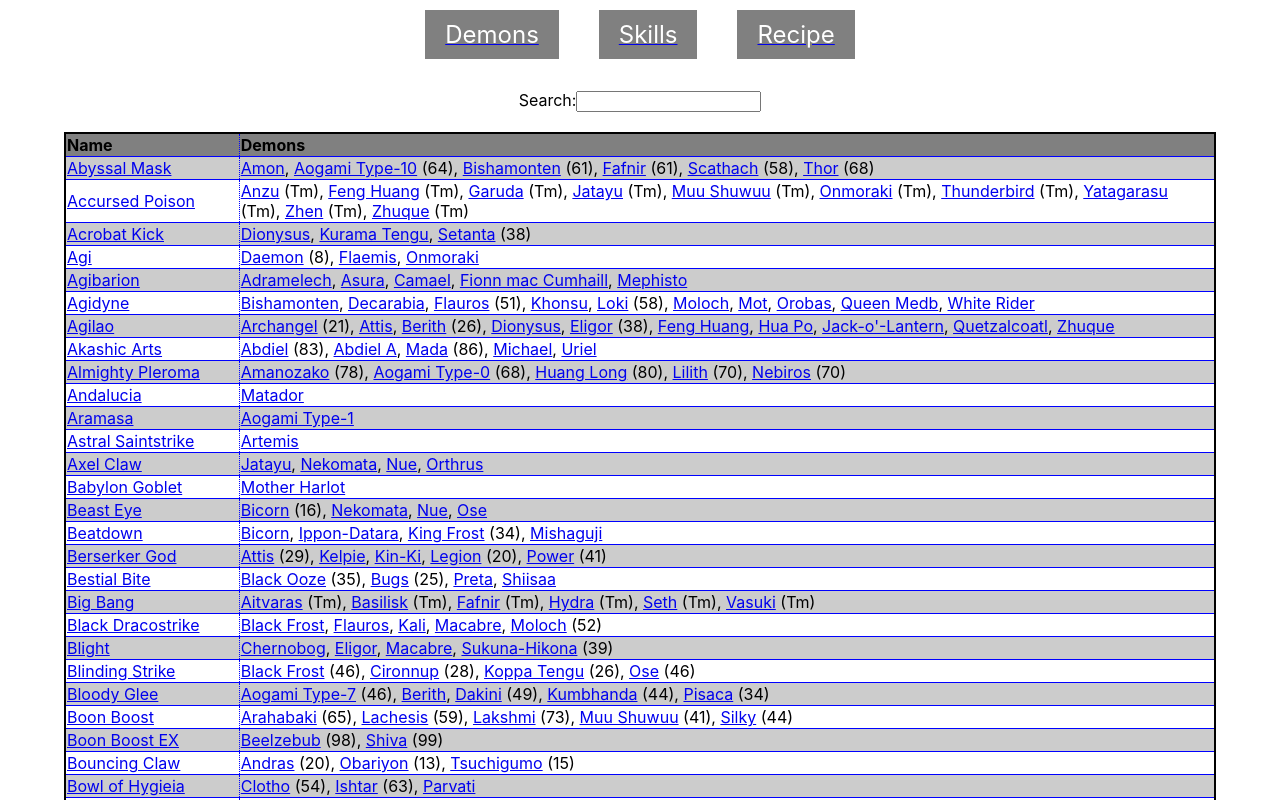
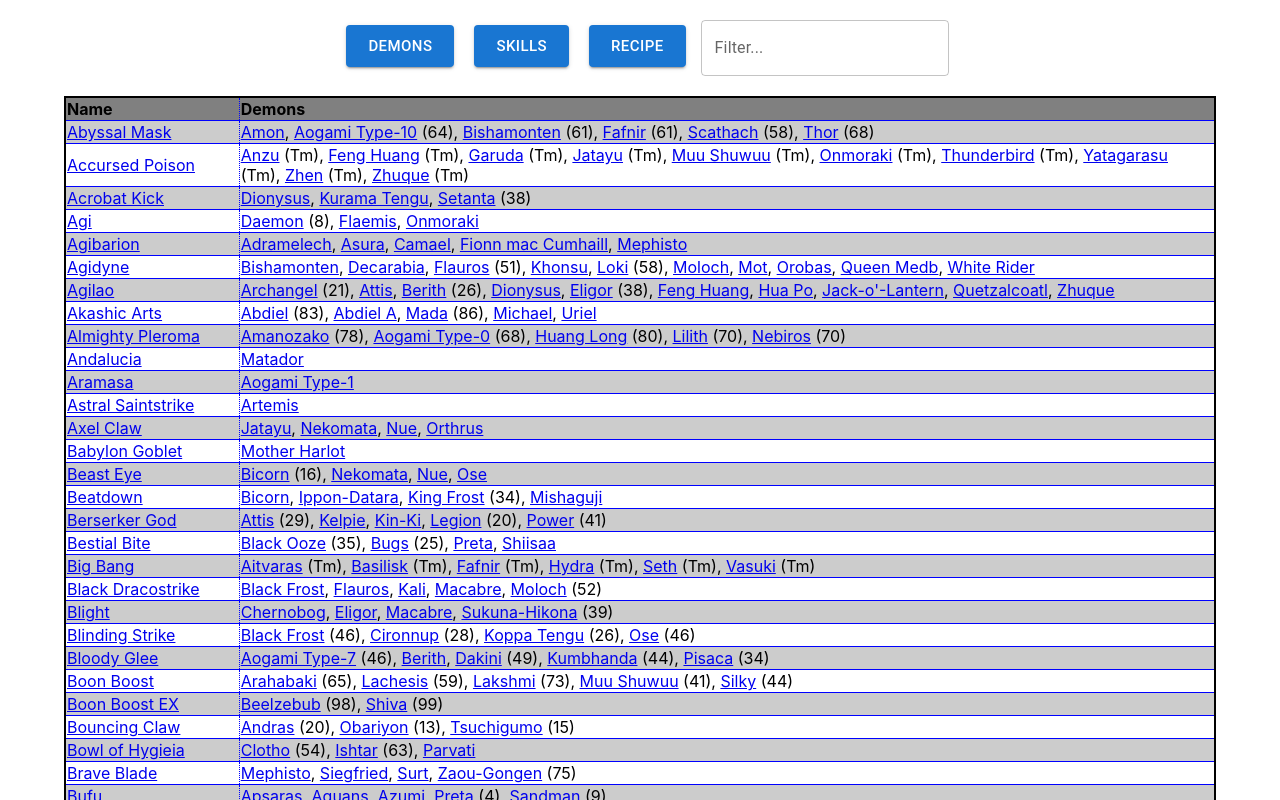
Before and after one commit to Achamoth/smt-calculator, a React (Create React App) app: page /smt-calculator/skills in a window 1280 px wide. Shown: the top 800 px of the page. Built offline with nearby package versions, Linux system fonts and the light colour scheme.

Commit message:
Refactors and improvements

```diff
--- a/src/DemonTable.css
+++ b/src/DemonTable.css
@@ -1,7 +1,7 @@
 .centeredContainer {
   display: flex;
   justify-content: center;
-  padding-top: 20px;
+  margin-top: 20px;
 }
 
 .demonTableContents {
--- a/src/DemonTable.js
+++ b/src/DemonTable.js
@@ -2,74 +2,22 @@ import "./DemonTable.css";
 import { NavBar } from "./NavBar.js";
 import { Link } from "react-router-dom";
 import { useState } from "react";
+import {
+  DemonAttributes,
+  compareDemons,
+  demonResist,
+  ElementalResistances,
+} from "./utils/demon_utils.js";
+import { objectToArray } from "./utils/general_utils";
 
-const sortingOrders = {
-  LEVEL: "level",
-  RACE: "race",
-  NAME: "name",
+const SortingOrders = {
+  LV: DemonAttributes.LEVEL,
+  RACE: DemonAttributes.RACE,
+  NAME: DemonAttributes.NAME,
 };
 
-const ElementalResistances = {
-  PHYS: 0,
-  FIRE: 1,
-  ICE: 2,
-  ELEC: 3,
-  WIND: 4,
-  LIGHT: 5,
-  DARK: 6,
-};
-
-function DemonResist(demon, elementalResistance) {
-  switch (demon.resistances[elementalResistance]) {
-    case "w":
-      return "wk";
-    case "s":
-      return "rs";
-    case "n":
-      return "nu";
-    case "d":
-      return "ab";
-    case "r":
-      return "rp";
-    case "-":
-    default:
-      return "-";
-  }
-}
-
-function compareDemonsByRace(d1, d2) {
-  if (d1.race === d2.race) {
-    return d1.level < d2.level ? -1 : 1;
-  }
-  return d1.race < d2.race ? -1 : 1;
-}
-
-function compareDemons(d1, d2, sort) {
-  switch (sort.sort) {
-    case sortingOrders.LEVEL:
-      return sort.ascending
-        ? d1.level < d2.level
-          ? -1
-          : 1
-        : d1.level < d2.level
-        ? 1
-        : -1;
-    case sortingOrders.NAME:
-      return sort.ascending
-        ? d1.name < d2.name
-          ? -1
-          : 1
-        : d1.name < d2.name
-        ? 1
-        : -1;
-    default:
-    case sortingOrders.RACE:
-      let order = compareDemonsByRace(d1, d2);
-      return sort.ascending ? order : order * -1;
-  }
-}
-
 function updateSort(oldSort, headerClicked) {
+  if (!SortingOrders[headerClicked.toUpperCase()]) return oldSort;
   if (oldSort.sort === headerClicked) {
     return { sort: oldSort.sort, ascending: !oldSort.ascending };
   }
@@ -79,7 +27,7 @@ function updateSort(oldSort, headerClicked) {
 export function DemonTable(props) {
   let [filter, setFilter] = useState("");
   let [sort, setSort] = useState({
-    sort: sortingOrders.RACE,
+    sort: DemonAttributes.RACE,
     ascending: true,
   });
 
@@ -87,59 +35,29 @@ export function DemonTable(props) {
     .filter((d) => d.name.toLowerCase().startsWith(filter.toLowerCase()))
     .sort((d1, d2) => compareDemons(d1, d2, sort));
 
+  let headers = objectToArray(DemonAttributes);
+  let resistances = objectToArray(ElementalResistances);
+
   return (
     <div>
-      <div className="centeredContainer">
-        <NavBar />
-      </div>
-      <div className="centeredContainer">
-        <div>
-          <label>
-            Search:
-            <input
-              type="text"
-              value={filter}
-              onChange={(e) => setFilter(e.target.value)}
-            />
-          </label>
-        </div>
-      </div>
+      <NavBar textFieldOnChange={(e) => setFilter(e.target.value)} />
       <div className="centeredContainer">
         <table className="demonTable">
+          <thead>
+            <tr>
+              {headers.map((h) => {
+                return (
+                  <th
+                    className="demonTableHeader"
+                    onClick={(e) => setSort((s) => updateSort(s, h))}
+                  >
+                    {h}
+                  </th>
+                );
+              })}
+            </tr>
+          </thead>
           <tbody>
-            <tr>
-              <th
-                className="demonTableHeader"
-                onClick={(e) =>
-                  setSort((s) => updateSort(s, sortingOrders.LEVEL))
-                }
-              >
-                LV
-              </th>
-              <th
-                className="demonTableHeader"
-                onClick={(e) =>
-                  setSort((s) => updateSort(s, sortingOrders.RACE))
-                }
-              >
-                Race
-              </th>
-              <th
-                className="demonTableHeader"
-                onClick={(e) =>
-                  setSort((s) => updateSort(s, sortingOrders.NAME))
-                }
-              >
-                Name
-              </th>
-              <th className="demonTableHeader">Phys</th>
-              <th className="demonTableHeader">Fire</th>
-              <th className="demonTableHeader">Ice</th>
-              <th className="demonTableHeader">Elec</th>
-              <th className="demonTableHeader">Wind</th>
-              <th className="demonTableHeader">Light</th>
-              <th className="demonTableHeader">Dark</th>
-            </tr>
             {demons.map((x) => {
               return (
                 <tr className="demonTableRow" key={x.name}>
@@ -148,27 +66,11 @@ export function DemonTable(props) {
                   <td className="demonTableCell">
                     <Link to={`/${x.name.toLowerCase()}`}>{x.name}</Link>
                   </td>
-                  <td className="demonTableCell">
-                    {DemonResist(x, ElementalResistances.PHYS)}
-                  </td>
-                  <td className="demonTableCell">
-                    {DemonResist(x, ElementalResistances.FIRE)}
-                  </td>
-                  <td className="demonTableCell">
-                    {DemonResist(x, ElementalResistances.ICE)}
-                  </td>
-                  <td className="demonTableCell">
-                    {DemonResist(x, ElementalResistances.ELEC)}
-                  </td>
-                  <td className="demonTableCell">
-                    {DemonResist(x, ElementalResistances.WIND)}
-                  </td>
-                  <td className="demonTableCell">
-                    {DemonResist(x, ElementalResistances.LIGHT)}
-                  </td>
-                  <td className="demonTableCell">
-                    {DemonResist(x, ElementalResistances.DARK)}
-                  </td>
+                  {resistances.map((r) => {
+                    return (
+                      <td className="demonTableCell">{demonResist(x, r)}</td>
+                    );
+                  })}
                 </tr>
               );
             })}
--- a/src/NavBar.css
+++ b/src/NavBar.css
@@ -1,11 +1,7 @@
-.navBar {
-    height: 50px;
+.button {
+    margin: 0px 10px;
 }
 
-.styledButton {
-    background-color: grey;
-    font-size: x-large;
-    color: white;
-    padding: 10px 20px;
-    margin: 20px;
+.navBar {
+    margin: 5px;
 }
--- a/src/NavBar.js
+++ b/src/NavBar.js
@@ -1,20 +1,33 @@
 import { Link } from "react-router-dom";
+import { Button, TextField } from "@mui/material";
 import "./NavBar.css";
 
-export function NavBar() {
+export function NavBar(props) {
   return (
-    <div className="navBar">
-      <Button route="/" text="Demons" />
-      <Button route="/skills" text="Skills" />
-      <Button route="/recipe" text="Recipe" />
+    <div className="centeredContainer">
+      <div className="navBar">
+        <Link className="button" to="/">
+          <Button variant="contained" size="large">
+            Demons
+          </Button>
+        </Link>
+        <Link className="button" to="/skills">
+          <Button variant="contained" size="large" className="button">
+            Skills
+          </Button>
+        </Link>
+        <Link className="button" to="/recipe">
+          <Button variant="contained" size="large" className="button">
+            Recipe
+          </Button>
+        </Link>
+      </div>
+      <TextField
+        label="Filter..."
+        variant="outlined"
+        onChange={props.textFieldOnChange}
+        disabled={!props.textFieldOnChange}
+      />
     </div>
   );
 }
-
-function Button(props) {
-  return (
-    <Link to={props.route}>
-      <span className="styledButton">{props.text}</span>
-    </Link>
-  );
-}
--- a/src/Skills.js
+++ b/src/Skills.js
@@ -32,21 +32,8 @@ export function Skills(props) {
 
   return (
     <div>
+      <NavBar textFieldOnChange={(e) => setFilter(e.target.value)} />
       <div className="centeredContainer">
-        <NavBar />
-      </div>
-      <div className="centeredContainer">
-        <label>
-          Search:
-          <input
-            type="text"
-            value={filter}
-            onChange={(e) => setFilter(e.target.value)}
-          />
-        </label>
-      </div>
-      <br />
-      <div>
         <table className="skillTable">
           <tbody>
             <tr>
--- a/src/utils/demon_utils.js
+++ b/src/utils/demon_utils.js
@@ -19,6 +19,16 @@ export function parse_demons() {
     );
   }
   return demons;
+}
+
+function parse_skills(skills) {
+  let result = [];
+  for (const property in skills) {
+    let name = property;
+    let level = skills[property];
+    result.push({ name: name, level: level });
+  }
+  return result;
 }
 
 export function get_all_skills() {
@@ -62,12 +72,75 @@ export function get_special_fusions() {
   return specialFusions;
 }
 
-function parse_skills(skills) {
-  let result = [];
-  for (const property in skills) {
-    let name = property;
-    let level = skills[property];
-    result.push({ name: name, level: level });
+export const DemonAttributes = {
+  LEVEL: "LV",
+  RACE: "Race",
+  NAME: "Name",
+  PHYS: "Phys",
+  FIRE: "Fire",
+  ICE: "Ice",
+  ELEC: "Elec",
+  WIND: "Wind",
+  LIGHT: "Light",
+  DARK: "Dark"
+};
+
+export const ElementalResistances = {
+  PHYS: 0,
+  FIRE: 1,
+  ICE: 2,
+  ELEC: 3,
+  WIND: 4,
+  LIGHT: 5,
+  DARK: 6,
+};
+
+export function demonResist(demon, elementalResistance) {
+  switch (demon.resistances[elementalResistance]) {
+    case "w":
+      return "wk";
+    case "s":
+      return "rs";
+    case "n":
+      return "nu";
+    case "d":
+      return "ab";
+    case "r":
+      return "rp";
+    case "-":
+    default:
+      return "-";
   }
-  return result;
 }
+
+export function compareDemons(d1, d2, sort) {
+  switch (sort.sort) {
+    case DemonAttributes.LEVEL:
+      return sort.ascending
+        ? d1.level < d2.level
+          ? -1
+          : 1
+        : d1.level < d2.level
+        ? 1
+        : -1;
+    case DemonAttributes.NAME:
+      return sort.ascending
+        ? d1.name < d2.name
+          ? -1
+          : 1
+        : d1.name < d2.name
+        ? 1
+        : -1;
+    default:
+    case DemonAttributes.RACE:
+      let order = compareDemonsByRace(d1, d2);
+      return sort.ascending ? order : order * -1;
+  }
+}
+
+function compareDemonsByRace(d1, d2) {
+  if (d1.race === d2.race) {
+    return d1.level < d2.level ? -1 : 1;
+  }
+  return d1.race < d2.race ? -1 : 1;
+}
--- /dev/null
+++ b/src/utils/general_utils.js
@@ -0,0 +1,7 @@
+export function objectToArray(object) {
+    let result = [];
+    for (const property in object) {
+        result.push(object[property]);
+    }
+    return result;
+}
```
